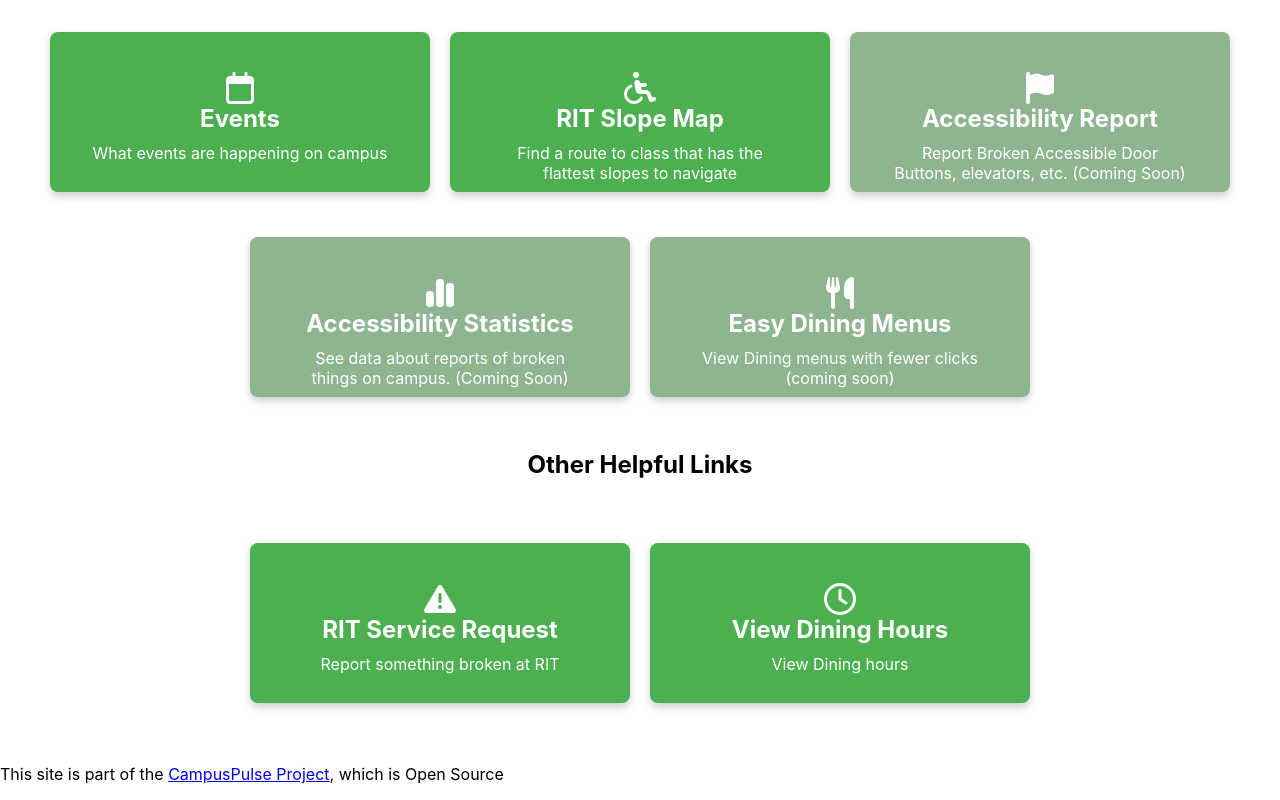
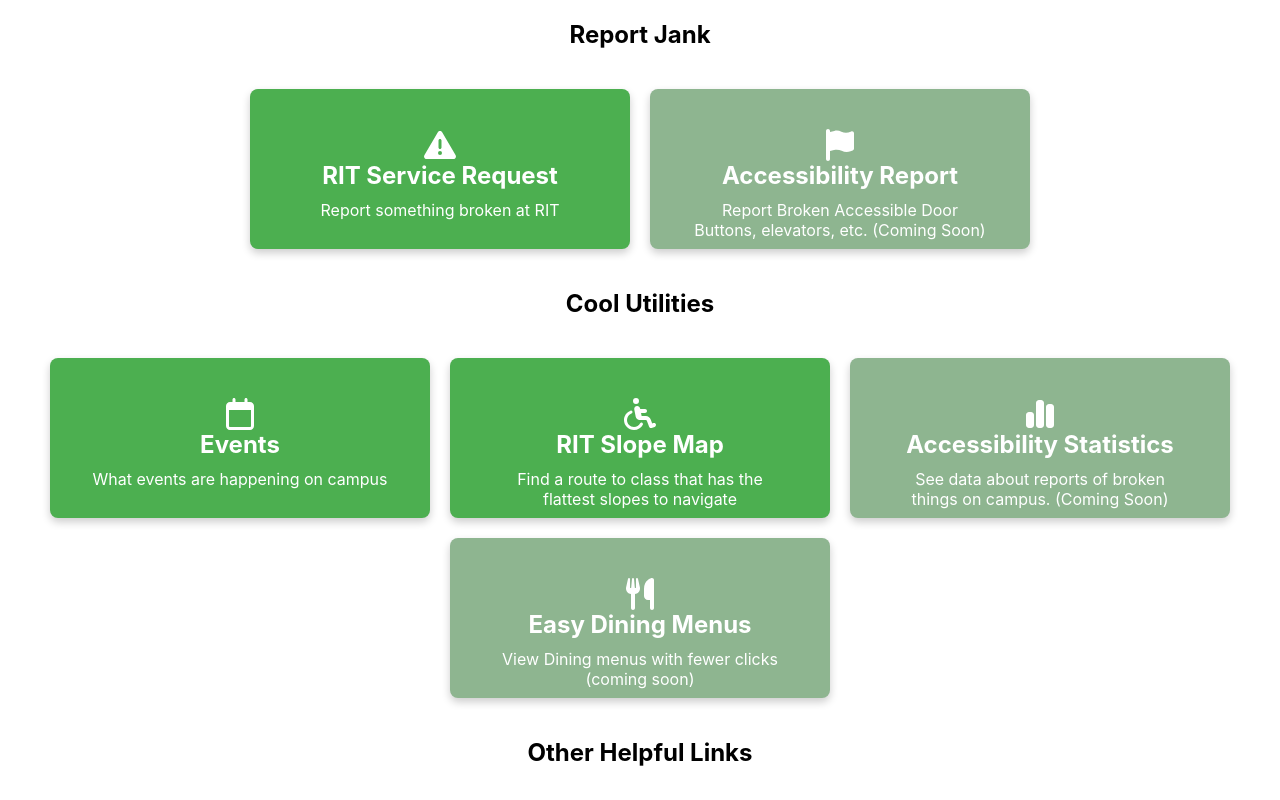
Before and after one commit to CampusPulse/homepage, a React (Create React App) app: page / in a window 1280 px wide. Shown: the top 800 px of the page. Built offline with nearby package versions, Linux system fonts and the light colour scheme.

Commit message:
add another section for broken reports

```diff
--- a/src/App.jsx
+++ b/src/App.jsx
@@ -6,6 +6,23 @@
 import { faChartSimple } from '@fortawesome/free-solid-svg-icons/faChartSimple';
 
 const App = () => {
+
+  const brokenReports = [
+    {
+      icon: faTriangleExclamation,
+      title: 'RIT Service Request',
+      description: 'Report something broken at RIT',
+      link: 'https://help.rit.edu'
+    },
+    {
+      icon: faFlag,
+      title: 'Accessibility Report',
+      description: 'Report Broken Accessible Door Buttons, elevators, etc. (Coming Soon)',
+      link: '#',
+      enabled: false
+    },
+  ]
+
   const menuItems = [
     {
       icon: faCalendar,
@@ -18,14 +35,6 @@
       title: 'RIT Slope Map',
       description: 'Find a route to class that has the flattest slopes to navigate',
       link: 'https://people.rit.edu/rwb4048/'
-    },
-
-    {
-      icon: faFlag,
-      title: 'Accessibility Report',
-      description: 'Report Broken Accessible Door Buttons, elevators, etc. (Coming Soon)',
-      link: '#',
-      enabled: false
     },
     {
       icon: faChartSimple,
@@ -44,12 +53,6 @@
   ];
   const links = [
     {
-      icon: faTriangleExclamation,
-      title: 'RIT Service Request',
-      description: 'Report something broken at RIT',
-      link: 'https://help.rit.edu'
-    },
-    {
       icon: faClock,
       title: 'View Dining Hours',
       description: 'View Dining hours',
@@ -58,6 +61,9 @@
   ];
   return (
     <div className="app-container">
+      <h2 style={{textAlign:'center'}}>Report Jank</h2>
+      <Menu items={brokenReports} />
+      <h2 style={{textAlign:'center'}}>Cool Utilities</h2>
       <Menu items={menuItems} />
       <h2 style={{textAlign:'center'}}>Other Helpful Links</h2>
       <Menu items={links} />
```
